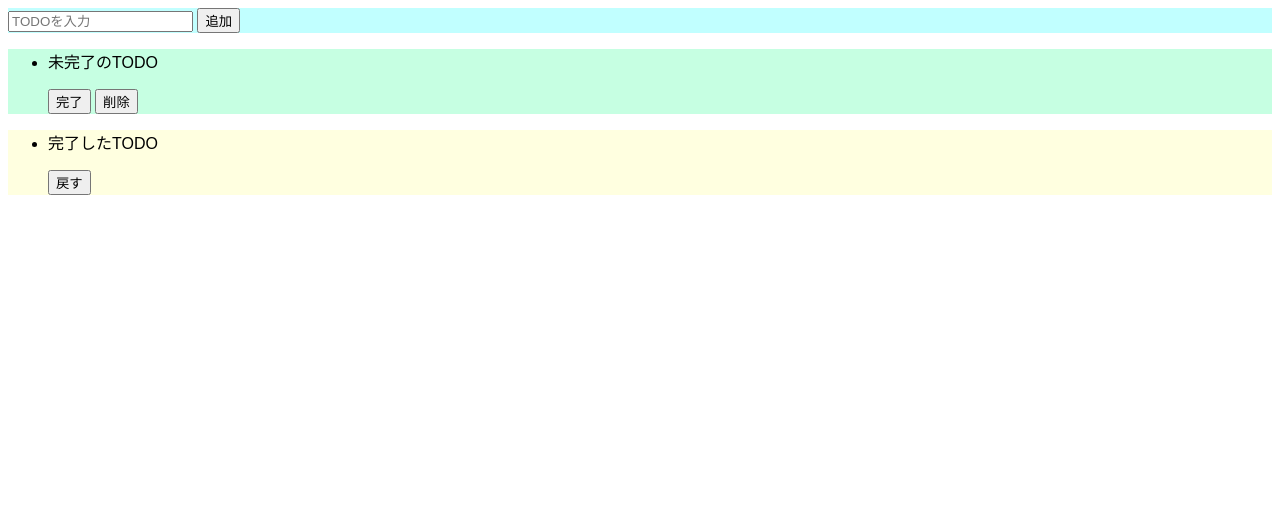
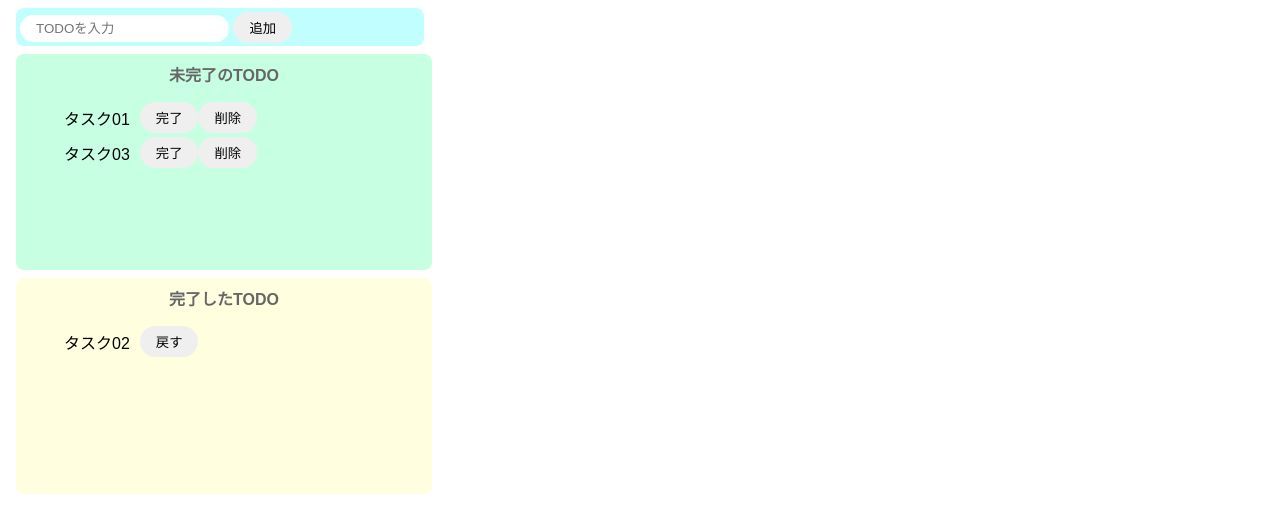
Before and after one commit to lsmshseslrmuplpjssdjomodjoli/js-native, a website built with Parcel: page index.html in a window 1280 px wide. Built offline with nearby package versions, Linux system fonts and the light colour scheme.

Commit message:
Lesson 32 終了時点

```diff
--- a/index.html
+++ b/index.html
@@ -14,24 +14,27 @@
     </div>
     <div class="incomplete">
       <!-- (b)未完了タスク -->
+      <p class="title">未完了のTODO</p>
       <ul>
-        <li>
-          <div>
-            <p>未完了のTODO</p>
+        <li class="list-row">
+            <span>タスク01</span>
             <button>完了</button>
             <button>削除</button>
-          </div>
+        </li>
+        <li class="list-row">
+            <span>タスク03</span>
+            <button>完了</button>
+            <button>削除</button>
         </li>
       </ul>
     </div>
     <div class="complete">
       <!-- (c)完了タスク -->
+      <p class="title">完了したTODO</p>
       <ul>
-        <li>
-          <div>
-            <p>完了したTODO</p>
+        <li class="list-row">
+            <span>タスク02</span>
             <button>戻す</button>
-          </div>
         </li>
       </ul>
     </div>
--- a/src/styles.css
+++ b/src/styles.css
@@ -2,14 +2,71 @@ body {
   font-family: sans-serif;
 }
 
+input {
+  border-radius: 16px;
+  border: none;
+  padding: 6px 16px;
+  /*  outline: none; */
+}
+
+button {
+  border-radius: 16px;
+  border: none;
+  padding: 6px 16px; /* ボタン内の「文字」と枠までの間隔 (Y, X) */
+}
+
+/* ボタンにカーソルを乗せたときの挙動 */
+button:hover {
+  background-color: #ff7fff;
+  color: #ffffff;
+  cursor: pointer;
+}
+
 .input-area {
   background-color: #c1ffff;
+  width: 400px;
+  height: 30px;
+  padding: 4px;
+  margin: 8px;
+  border-radius: 8px;
 }
 
 .incomplete {
   background-color: #c6ffe2;
+  width: 400px;
+  height: 200px;
+  padding: 8px;
+  margin: 8px;
+  border-radius: 8px;
 }
 
 .complete {
   background-color: #ffffe0;
+  width: 400px;
+  height: 200px;
+  padding: 8px;
+  margin: 8px;
+  border-radius: 8px;
 }
+
+.title {
+  text-align: center;
+  margin-top: 0;
+  font-weight: bold;
+  color: #666;
+}
+
+ul {
+  list-style-type: none;
+}
+
+.list-row {
+  display: flex;
+  align-items: center;
+  padding-bottom: 4px;
+}
+
+/* 「タスク01」と「完了」ボタンの間に隙間を設ける */
+.list-row span {
+  margin-right: 10px;
+}
```
Also changed, not shown: dist/index.html, 1 other file.
